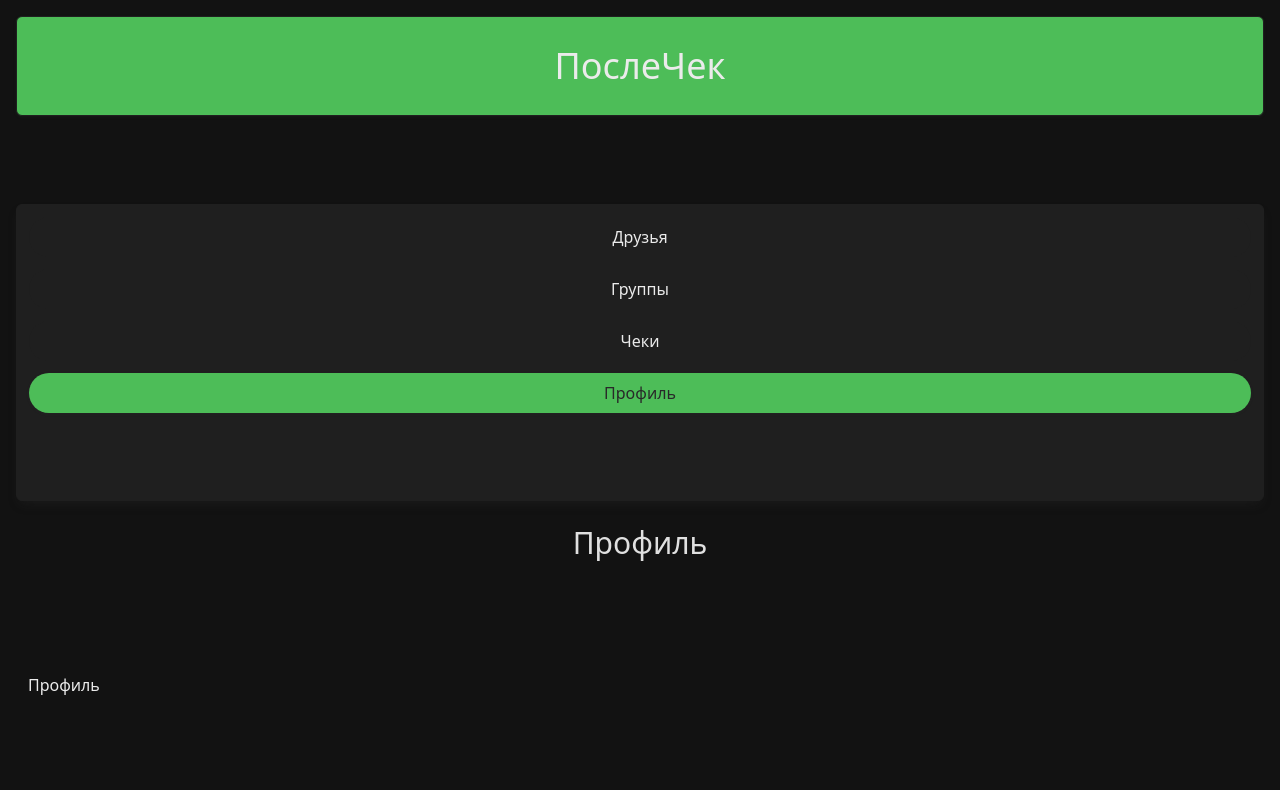
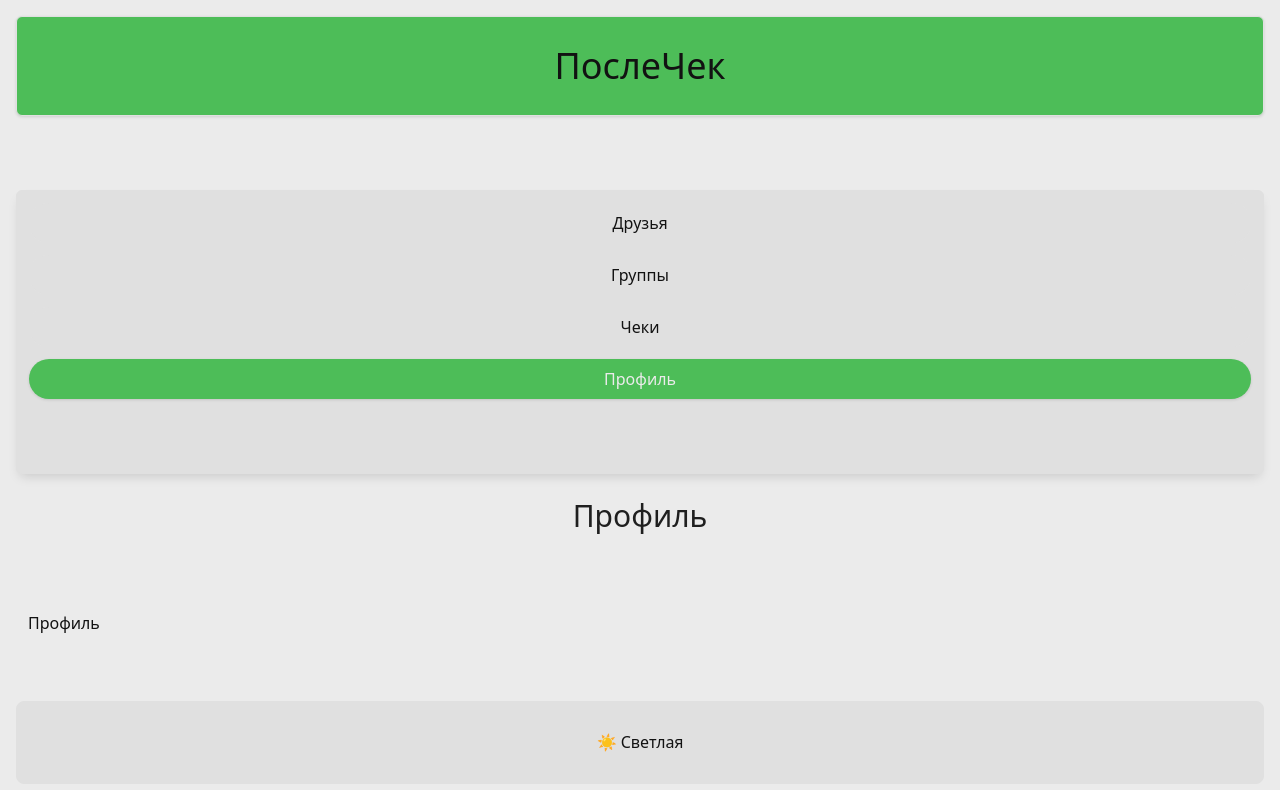
Before and after one commit to SharikovStepan/posle-check, a Next.js app: page /profile in a window 1280 px wide. Shown: the top 790 px of the page. Built offline with nearby package versions, Linux system fonts and the light colour scheme.

Commit message:
add theme toggle

```diff
--- a/app/layout.tsx
+++ b/app/layout.tsx
@@ -1,7 +1,6 @@
 import type { Metadata } from "next";
 import { Geist, Geist_Mono } from "next/font/google";
 import "./globals.css";
-import SideNav from "./ui/sidenav/sidenav";
 import SideNavWrapper from "./ui/sidenav/sidenavWrapper";
 
 const geistSans = Geist({
@@ -25,7 +24,26 @@ export default function RootLayout({
   children: React.ReactNode;
 }>) {
   return (
-    <html lang="ru" className={`dark ${geistSans.variable} ${geistMono.variable} h-full antialiased`}>
+    <html lang="ru" suppressHydrationWarning className={`${geistSans.variable} ${geistMono.variable} h-full antialiased`}>
+      <head>
+        <script
+          dangerouslySetInnerHTML={{
+            __html: `
+            try {
+              const stored = localStorage.getItem("theme");
+              const systemDark = window.matchMedia("(prefers-color-scheme: dark)").matches;
+              const theme = stored || (systemDark ? "dark" : "light");
+
+              if (theme === "dark") {
+                document.documentElement.classList.add("dark");
+              } else {
+                document.documentElement.classList.remove("dark");
+              }
+            } catch (e) {}
+          `,
+          }}
+        />
+      </head>
       <body className="min-h-full flex flex-col md:grid md:grid-cols-[220_auto] gap-3 p-4 bg-bg-primary text-text-primary">
         <div className="fixed z-50 md:static bottom-0 md:bottom-auto md:left-auto left-0 w-full md:w-auto md:grid md:grid-rows-[100_auto] gap-3 md:col-[1/2]">
           <h1 className="hidden p-4 h-(--header-height) rounded-md text-4xl md:flex justify-center items-center bg-accent text-primary shadow-sm border border-border">ПослеЧек</h1>
--- a/app/profile/page.tsx
+++ b/app/profile/page.tsx
@@ -1,4 +1,5 @@
 import PageHeader from "../ui/pageHeader";
+import ThemeToggle from "../ui/themeToggle";
 
 export default function Page() {
   return (
@@ -6,6 +7,7 @@ export default function Page() {
       <div className="flex flex-col md:grid md:grid-rows-[100_auto] gap-3 w-full">
         <PageHeader title={"Профиль"} />
         <div className="rounded-md h-full p-3 bg-grey-olive-300">Профиль</div>
+		  <ThemeToggle />
       </div>
     </>
   );
--- /dev/null
+++ b/app/ui/themeToggle.tsx
@@ -0,0 +1,53 @@
+"use client";
+
+import { useEffect, useState } from "react";
+
+type Theme = "light" | "dark";
+
+export default function ThemeToggle() {
+  const [theme, setTheme] = useState<Theme | null>(null);
+
+  // 👉 инициализация
+  useEffect(() => {
+    const stored = localStorage.getItem("theme") as Theme | null;
+
+    if (stored) {
+      setTheme(stored);
+      applyTheme(stored);
+    } else {
+      const systemDark = window.matchMedia("(prefers-color-scheme: dark)").matches;
+      const initial = systemDark ? "dark" : "light";
+
+      setTheme(initial);
+      applyTheme(initial);
+    }
+  }, []);
+
+  // 👉 применение темы
+  const applyTheme = (theme: Theme) => {
+    const html = document.documentElement;
+
+    if (theme === "dark") {
+      html.classList.add("dark");
+    } else {
+      html.classList.remove("dark");
+    }
+  };
+
+  // 👉 переключение
+  const toggleTheme = () => {
+    const newTheme = theme === "dark" ? "light" : "dark";
+
+    setTheme(newTheme);
+    localStorage.setItem("theme", newTheme);
+    applyTheme(newTheme);
+  };
+
+  if (!theme) return null;
+
+  return (
+    <button onClick={toggleTheme} className="px-4 py-2 rounded-lg bg-surface border border-border hover:bg-surface-hover transition">
+      {theme === "dark" ? "🌙 Тёмная" : "☀️ Светлая"}
+    </button>
+  );
+}
```
